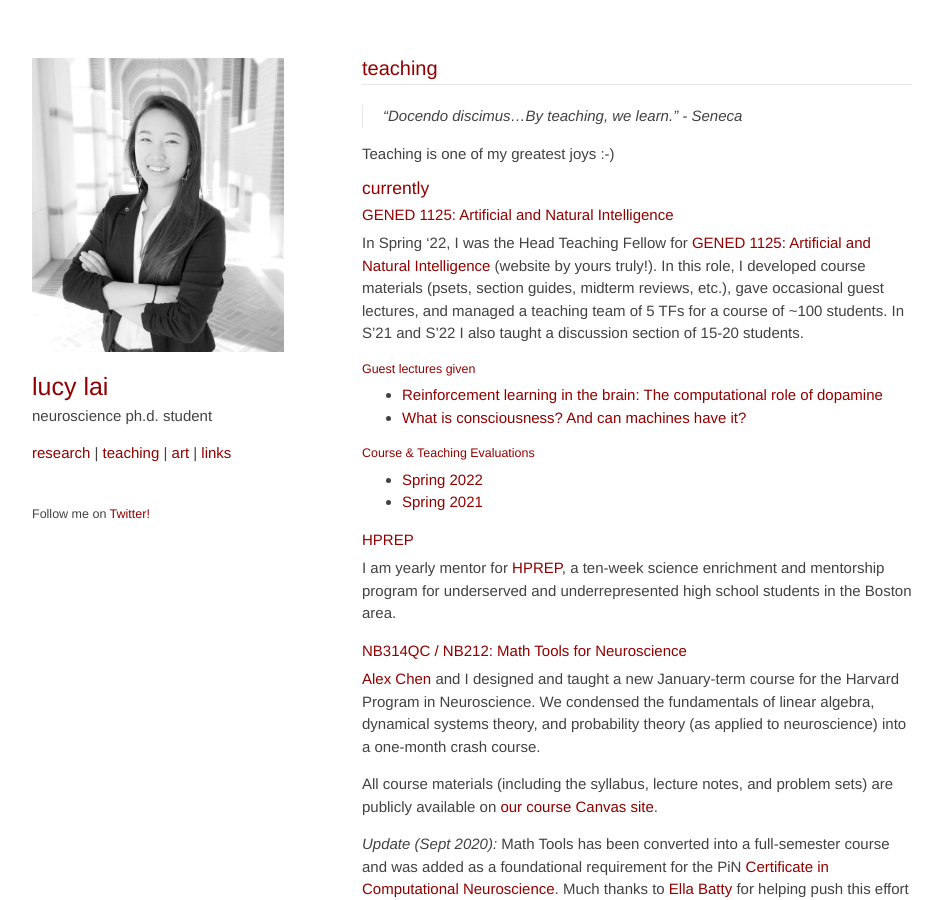
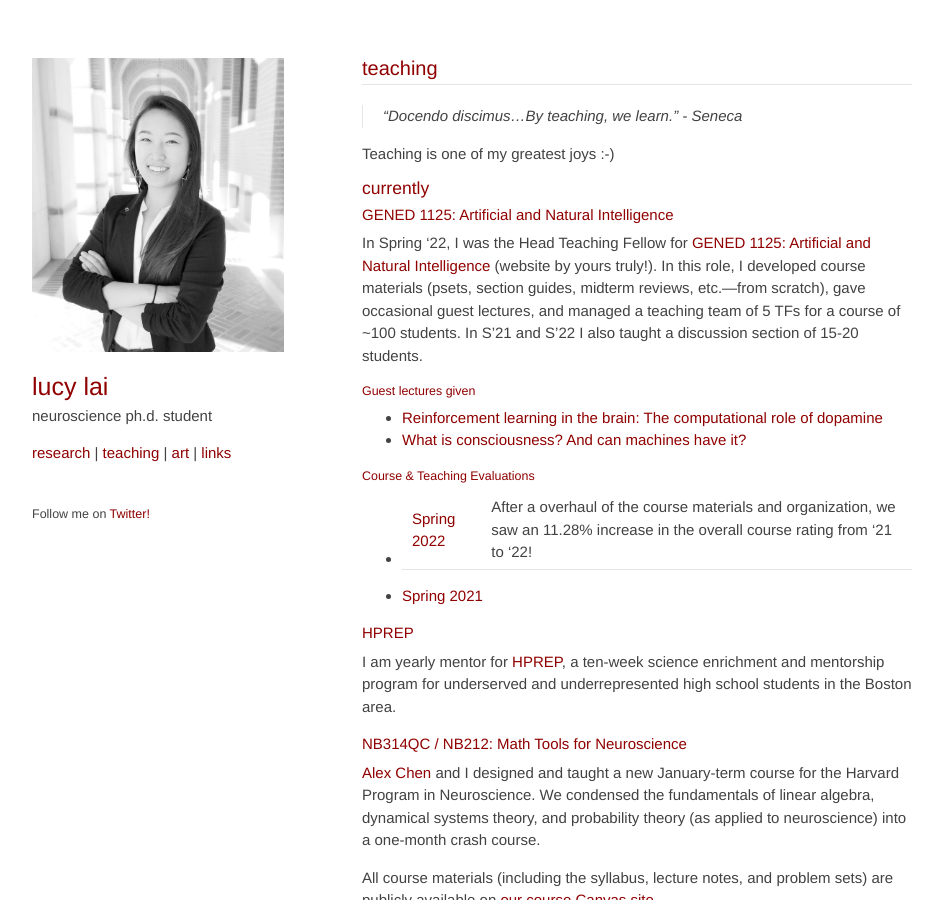
Before and after one commit to lucylai96/lucylai96.github.io, a Jekyll site: the page built from teaching.md, in a window 1280 px wide and 900 px high. Shown: the whole window, without its empty margins (168-1111 px from the left). Built offline with Jekyll 4.4.1, drawn with Linux system fonts in a browser that asks for light colours; our own code applies the rules of GitHub Pages for plain Markdown files.

Commit message:
Update teaching.md

```diff
--- a/teaching.md
+++ b/teaching.md
@@ -7,14 +7,14 @@ Teaching is one of my greatest joys :-)
 
 ### currently
 #### [GENED 1125: Artificial and Natural Intelligence](https://gened1125.github.io/spring2022/){:target="_blank"}
-In Spring '22, I was the Head Teaching Fellow for [GENED 1125: Artificial and Natural Intelligence](https://gened1125.github.io/spring2022/){:target="_blank"} (website by yours truly!). In this role, I developed course materials (psets, section guides, midterm reviews, etc.),  gave occasional guest lectures, and managed a teaching team of 5 TFs for a course of ~100 students. In S'21 and S'22 I also taught a discussion section of 15-20 students.
+In Spring '22, I was the Head Teaching Fellow for [GENED 1125: Artificial and Natural Intelligence](https://gened1125.github.io/spring2022/){:target="_blank"} (website by yours truly!). In this role, I developed course materials (psets, section guides, midterm reviews, etc.---from scratch), gave occasional guest lectures, and managed a teaching team of 5 TFs for a course of ~100 students. In S'21 and S'22 I also taught a discussion section of 15-20 students.
 
 ##### Guest lectures given
 * [Reinforcement learning in the brain: The computational role of dopamine](https://www.youtube.com/watch?v=qIjEKWftu0A&ab_channel=LucyLai){:target="_blank"}
 * [What is consciousness? And can machines have it?](https://www.youtube.com/watch?v=kle1uBIW8dM&ab_channel=LucyLai){:target="_blank"}
 
 ##### Course & Teaching Evaluations
-* [Spring 2022](./files/gened1125_s22.pdf){:target="_blank"}
+* [Spring 2022](./files/gened1125_s22.pdf){:target="_blank"} | After a overhaul of the course materials and organization, we saw an 11.28% increase in the overall course rating from '21 to '22!
 * [Spring 2021](./files/gened1125_s21.pdf){:target="_blank"}
 
 #### HPREP
```
